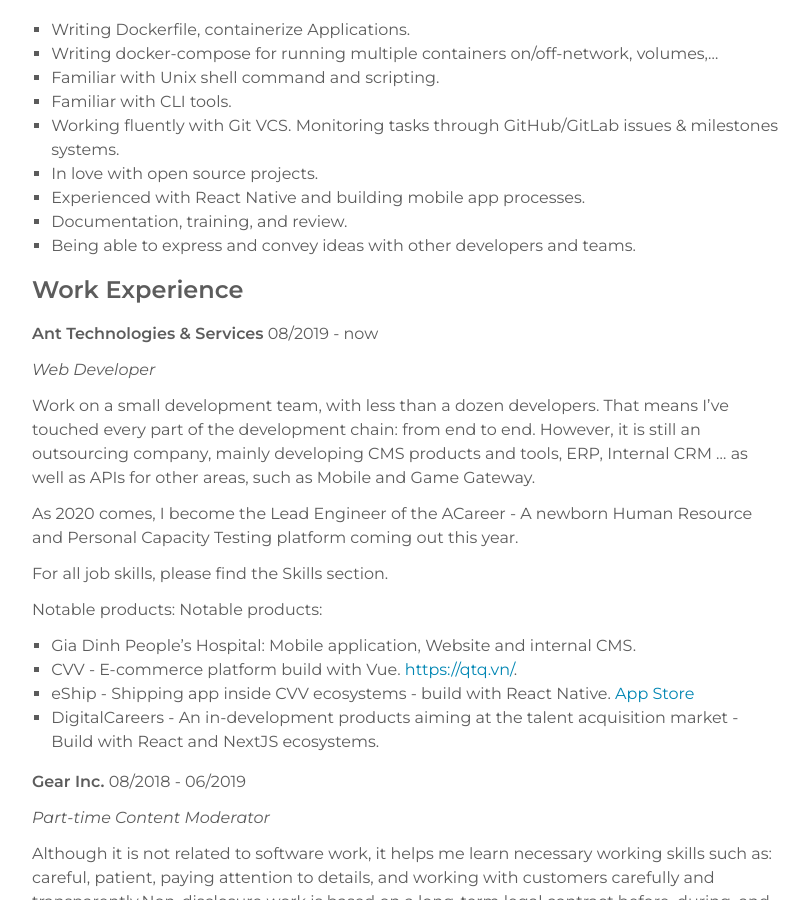
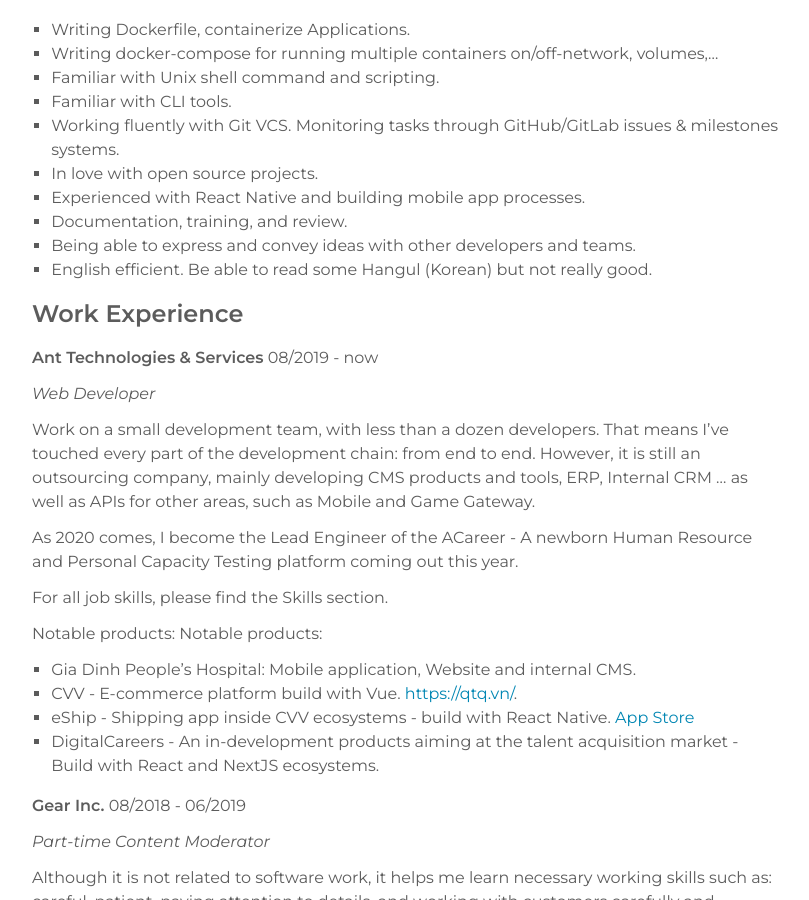
Before and after one commit to bodetaima/bodetaima.github.io, a Jekyll site: the page built from resume.md, in a window 1280 px wide and 900 px high, scrolled down 1520 px. Shown: the whole window, without its empty margins (232-1041 px from the left). Built offline with Jekyll 4.4.1, drawn with Linux system fonts in a browser that asks for light colours.

Commit message:
Update resume.md

```diff
--- a/resume.md
+++ b/resume.md
@@ -56,6 +56,7 @@ Focus on developing high-performance, feature-rich, and efficient web applicatio
 - Experienced with React Native and building mobile app processes.
 - Documentation, training, and review.
 - Being able to express and convey ideas with other developers and teams.
+- English efficient. Be able to read some Hangul (Korean) but not really good.
 
 ### Work Experience
 
```
